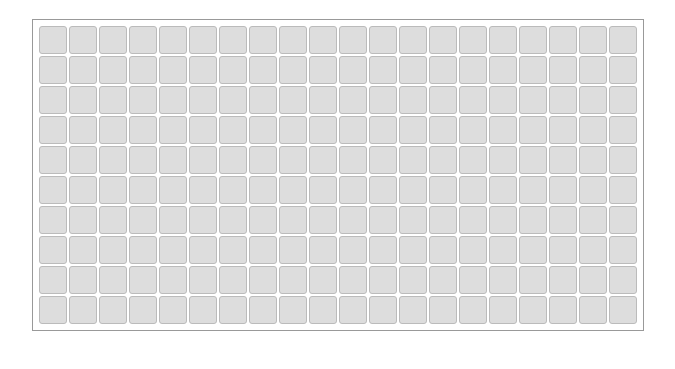
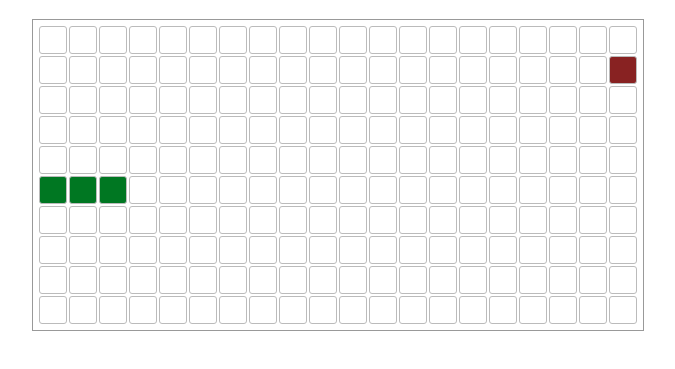
Before and after one commit to jmschles-aastudent/w6d3, a plain HTML site: page snake/index.html in a window 1280 px wide. Shown: the part 67-436 px from the top of the page, without its empty margins (302-977 px from the left). Drawn offline with nearby package versions, Linux system fonts and the light colour scheme.

Commit message:
working game with bugs

```diff
--- a/snake/index.html
+++ b/snake/index.html
@@ -12,7 +12,46 @@
 <body>
 	<h1>Snake</h1>
 	<div id="container">
-
+		<div></div><div></div><div></div><div></div><div></div>
+		<div></div><div></div><div></div><div></div><div></div>
+		<div></div><div></div><div></div><div></div><div></div>
+		<div></div><div></div><div></div><div></div><div></div>
+		<div></div><div></div><div></div><div></div><div></div>
+		<div></div><div></div><div></div><div></div><div></div>
+		<div></div><div></div><div></div><div></div><div></div>
+		<div></div><div></div><div></div><div></div><div></div>
+		<div></div><div></div><div></div><div></div><div></div>
+		<div></div><div></div><div></div><div></div><div></div>
+		<div></div><div></div><div></div><div></div><div></div>
+		<div></div><div></div><div></div><div></div><div></div>
+		<div></div><div></div><div></div><div></div><div></div>
+		<div></div><div></div><div></div><div></div><div></div>
+		<div></div><div></div><div></div><div></div><div></div>
+		<div></div><div></div><div></div><div></div><div></div>
+		<div></div><div></div><div></div><div></div><div></div>
+		<div></div><div></div><div></div><div></div><div></div>
+		<div></div><div></div><div></div><div></div><div></div>
+		<div></div><div></div><div></div><div></div><div></div>
+		<div></div><div></div><div></div><div></div><div></div>
+		<div></div><div></div><div></div><div></div><div></div>
+		<div></div><div></div><div></div><div></div><div></div>
+		<div></div><div></div><div></div><div></div><div></div>
+		<div></div><div></div><div></div><div></div><div></div>
+		<div></div><div></div><div></div><div></div><div></div>
+		<div></div><div></div><div></div><div></div><div></div>
+		<div></div><div></div><div></div><div></div><div></div>
+		<div></div><div></div><div></div><div></div><div></div>
+		<div></div><div></div><div></div><div></div><div></div>
+		<div></div><div></div><div></div><div></div><div></div>
+		<div></div><div></div><div></div><div></div><div></div>
+		<div></div><div></div><div></div><div></div><div></div>
+		<div></div><div></div><div></div><div></div><div></div>
+		<div></div><div></div><div></div><div></div><div></div>
+		<div></div><div></div><div></div><div></div><div></div>
+		<div></div><div></div><div></div><div></div><div></div>
+		<div></div><div></div><div></div><div></div><div></div>
+		<div></div><div></div><div></div><div></div><div></div>
+		<div></div><div></div><div></div><div></div><div></div>
 	</div>
 </body>
 </html>
--- a/snake/snake.js
+++ b/snake/snake.js
@@ -1,3 +1,4 @@
+Snake = (function() {
 	function Snake(startRow, startCol) {
 		var that = this;
 
@@ -7,7 +8,7 @@ function Snake(startRow, startCol) {
 
 		// generate snake
 		_(this.size).times(function (n) {
-		that.body[n] = ([startRow, startCol + n]);
+			that.body[n] = ((startCol + n) + "," + (startRow));
 		});
 	}
 
@@ -40,8 +41,6 @@ Snake.prototype.turn = function (dir) {
 			default:
 				console.log("Unrecognized direction");
 		}
-
-	this.dir = dir;
 	}
 
 	function Board(numRows, numCols) {
@@ -50,7 +49,7 @@ function Board(numRows, numCols) {
 		this.snake = new Snake(parseInt(numRows / 2), Math.floor(numCols / 2));
 
 		this.grid = [];
-	this.apple = [];
+		this.apple = null;
 
 		// generate grid
 		_(numRows).times(function (r) {
@@ -68,18 +67,21 @@ function Board(numRows, numCols) {
 	Board.prototype.step = function () {
 
 		var head = this.snake.body[0];
+		var head_arr = head.split(",");
+		var x = parseInt(head_arr[0]);
+		var y = parseInt(head_arr[1]);
 		switch (this.snake.dir) {
+			case "north":
+				this.snake.body.unshift(x + "," + (y - 1));
+				break;
+			case "south":
+				this.snake.body.unshift(x + "," + (y + 1));
+				break;
 			case "east":
-			this.snake.body.unshift([head[0], head[1] - 1]);
+				this.snake.body.unshift((x - 1) + "," + y);
 				break;
 			case "west":
-			this.snake.body.unshift([head[0], head[1] + 1]);
-			break;
-		case "north":
-			this.snake.body.unshift([head[0] - 1, head[1]]);
-			break;
-		case "south":
-			this.snake.body.unshift([head[0] + 1, head[1]]);
+				this.snake.body.unshift((x + 1) + "," + y);
 				break;
 			default:
 				console.log("Step failed");
@@ -96,10 +98,47 @@ Board.prototype.step = function () {
 	Board.prototype.generateApple = function() {
 		xCoord = Math.floor(Math.random() * this.dimensions[0]);
 		yCoord = Math.floor(Math.random() * this.dimensions[1]);
-	this.apple = [xCoord, yCoord];
+		this.apple = xCoord + "," + yCoord;
 	}
 
-// var board = new Board(10, 20);
+	function Game() {
+		this.board = new Board(10, 20);
+	}
+
+	Game.prototype.run = function() {
+		this.board.step();
+		if (this.gameOver()) {
+			console.log("You lose");
+			return;
+		}
+	}
+
+	Game.prototype.gameOver = function() {
+		var body = this.board.snake.body;
+		for (var i = 0, n = body.length; i < n; i++) {
+			var coordArray = body[i].split(",");
+			var x = parseInt(coordArray[0]);
+			var y = parseInt(coordArray[1]);
+			if (x < 0 || x > 19 || y < 0 || y > 9) {
+				return true;
+			}
+			copied_body = body.slice();
+			copied_body.sort();
+			for (var j = 0, m = copied_body.length - 1; j < m; j++) {
+				if (copied_body[j] === copied_body[j+1]) {
+					return true;
+				}
+			}
+		}
+		return false
+	}
+
+	return {
+		Game: Game
+	};
+})();
+
+	// var board = new Snake.Game(10, 20);
 	// console.log(board.apple);
 	// board.step();
 	// board.step();
--- a/snake/snakeUI.js
+++ b/snake/snakeUI.js
@@ -1,9 +1,84 @@
+// $(function() {
+// 	var $cont = $('#container');
+// 	_(200).times(function (i) {
+// 		var $div = $("<div></div>");
+// 		$div.attr('id', i);
+// 		$cont.append($div);
+// 	});
+// });
+
 $(function() {
-	console.log("in jquery");
-	var $cont = $('#container');
-	_(200).times(function (i) {
-		var $div = $("<div></div>");
-		$div.attr('id', i);
-		$cont.append($div);
-	});
+
+	// set up mapping of coordinates to divs
+
+	function makeDivMap() {
+		var $squares = $('#container div');
+		var divMap = {};
+		var x = 0;
+		var y = 0;
+
+		$.each($squares, function(idx, el) {
+			divMap[x+","+y] = $(el);
+			x += 1;
+			if (x === 20) {
+				x = 0;
+				y += 1;
+			}
+		});
+		return divMap;
+	}
+
+	// loop through divs, render worm and apple
+
+	function render(game, divMap) {
+		var keys = _.keys(divMap);
+		var body = game.board.snake.body;
+		$.each(keys, function(idx, el) {
+			divMap[el].removeClass('snake');
+			if (body.indexOf(el) !== -1) {
+				divMap[el].removeClass("apple");
+				divMap[el].addClass("snake");
+			} else if (el === game.board.apple) {
+				divMap[el].addClass("apple");
+			} else {
+				divMap[el].removeAttr('class');
+			}
+		});
+	}
+
+
+
+	var game = new Snake.Game;
+
+	STEP_TIME = 200;
+	var divMap = makeDivMap();
+	var intervalID = window.setInterval(function() {
+
+		$('html').keydown(function (event) {
+			switch (event.keyCode) {
+				case 37:
+					game.board.snake.turn("east");
+					break;
+				case 39:
+					game.board.snake.turn("west");
+					break;
+				case 38:
+					game.board.snake.turn("north");
+					break;
+				case 40:
+					game.board.snake.turn("south");
+					break;
+			}
+		});
+
+
+		game.board.step();
+		render(game, divMap);
+		if (game.gameOver()) {
+			console.log("You lose");
+			clearInterval(intervalID);
+		}
+	}, STEP_TIME);
+
+
 });
--- a/snake/style.css
+++ b/snake/style.css
@@ -18,7 +18,15 @@ h1 {
 	height: 26px;
 	margin: 1px;
 	float: left;
-	background-color: #ddd;
+	/*background-color: #ddd;*/
 	border: solid 1px #bbb;
 	border-radius: 3px;
 }
+
+.snake {
+	background-color: #072;
+}
+
+.apple {
+	background-color: #822;
+}
```
Lines whose indentation alone changed are shown as unchanged.
